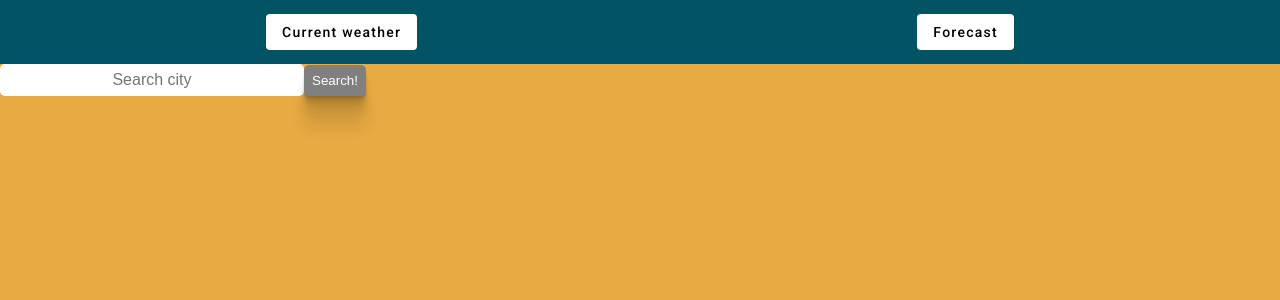
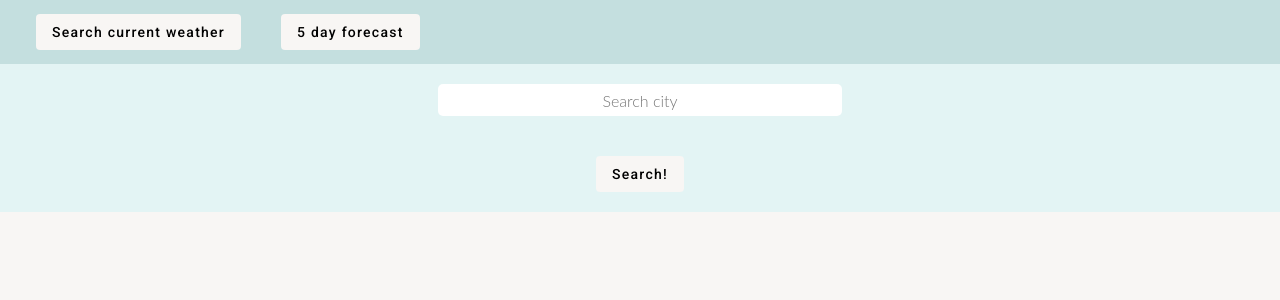
Before and after one commit to lorenclukas/Weather-App, an Angular app in the folder WeatherApp/: page / in a window 1280 px wide. Shown: the top 300 px of the page. Built offline with nearby package versions, Linux system fonts and the light colour scheme.

Commit message:
beta version 0.1

```diff
--- a/WeatherApp/src/app/app.component.html
+++ b/WeatherApp/src/app/app.component.html
@@ -1,6 +1,6 @@
 <mat-toolbar>
-  <button mat-flat-button routerLink="">Current weather</button>
-  <button mat-flat-button routerLink="/forecast">Forecast</button>
+  <button mat-flat-button routerLink="">Search current weather</button>
+  <button mat-flat-button routerLink="/forecast">5 day forecast</button>
 </mat-toolbar>
 
 <router-outlet></router-outlet>
--- a/WeatherApp/src/app/app.component.scss
+++ b/WeatherApp/src/app/app.component.scss
@@ -1,10 +1,10 @@
 @import "../styles/styles.scss";
 
 .mat-toolbar {
-  background-color: $pallete-navy;
+  background-color: #c4dfdf;
+
+  .mdc-button {
+    background-color: #f8f6f4;
+    margin: 20px;
+  }
 }
-
-.mdc-button {
-  background-color: $pallete-yellow;
-  margin: auto;
-}
--- a/WeatherApp/src/app/components/current-weather/current-weather.component.html
+++ b/WeatherApp/src/app/components/current-weather/current-weather.component.html
@@ -6,7 +6,8 @@
     name="city"
     required
   />
-  <button type="submit">Search!</button>
+
+  <button mat-flat-button type="submit">Search!</button>
 </form>
 
 <div *ngIf="weatherData" class="container">
--- a/WeatherApp/src/app/components/current-weather/current-weather.component.scss
+++ b/WeatherApp/src/app/components/current-weather/current-weather.component.scss
@@ -1,7 +1,7 @@
 @import "../../../styles/styles.scss";
 
 .container {
-  background-color: #f8f1f1;
+  background-color: #d2e9e9;
   padding: 20px;
   border-radius: 5px;
   box-shadow: rgba(0, 0, 0, 0.1) 0px 4px 12px;
@@ -9,6 +9,7 @@
   width: 400px;
   justify-content: space-between;
   margin: auto;
+  margin-top: 30px;
   transition: 0.5s;
 }
 
@@ -54,12 +55,14 @@
 
 input {
   border: none;
-  margin: auto;
-  width: 300px;
+  margin: 20px;
+  width: 400px;
   text-align: center;
   font-size: 16px;
   border-radius: 5px;
   height: 30px;
+  font-family: "Lato", sans-serif;
+  font-weight: 300;
 }
 
 .location {
@@ -72,28 +75,15 @@ input {
 .country {
   margin-right: 10px;
 }
-
-button {
-  border: none;
-  padding: 8px;
-  background-color: gray;
-  color: white;
-  border-radius: 5px;
-  box-shadow: rgba(0, 0, 0, 0.09) 0px 2px 1px, rgba(0, 0, 0, 0.09) 0px 4px 2px,
-    rgba(0, 0, 0, 0.09) 0px 8px 4px, rgba(0, 0, 0, 0.09) 0px 16px 8px,
-    rgba(0, 0, 0, 0.09) 0px 32px 16px;
-  transition: 0.5s;
-}
-
-button:hover {
-  transition: 0.5s;
-  cursor: pointer;
-  box-shadow: rgba(0, 0, 0, 0.07) 0px 1px 2px, rgba(0, 0, 0, 0.07) 0px 2px 4px,
-    rgba(0, 0, 0, 0.07) 0px 4px 8px, rgba(0, 0, 0, 0.07) 0px 8px 16px,
-    rgba(0, 0, 0, 0.07) 0px 16px 32px, rgba(0, 0, 0, 0.07) 0px 32px 64px;
+.mdc-button {
+  background-color: #f8f6f4;
+  margin: 20px;
 }
 
 form {
   margin: auto;
   align-items: center;
+  display: flex;
+  flex-direction: column;
+  background-color: #e3f4f4;
 }
--- a/WeatherApp/src/app/components/current-weather/current-weather.component.ts
+++ b/WeatherApp/src/app/components/current-weather/current-weather.component.ts
@@ -1,5 +1,6 @@
 import { Component } from '@angular/core';
-import { WeatherService } from 'src/app/services/weather.service';
+import { WeatherService } from 'src/app/services/weather/weather.service';
+import { WeatherDataService } from 'src/app/services/weather-data/weather-data.service';
 
 @Component({
   selector: 'app-current-weather',
@@ -11,14 +12,19 @@ export class CurrentWeatherComponent {
   weatherData: any = null;
   cityData: any = null;
 
-  constructor(private weatherService: WeatherService) {}
+  constructor(
+    private weatherService: WeatherService,
+    private weatherDataService: WeatherDataService
+  ) {}
 
   searchCity() {
     this.weatherService.searchCity(this.cityName).subscribe({
       next: (data) => {
         if (data.length > 0) {
+          console.log(data);
           const { lat, lon } = data[0];
           this.cityData = data[0];
+          this.weatherDataService.setCityData(data[0]);
           this.getWeatherData(lat, lon);
         } else {
           console.log('City not found');
@@ -35,6 +41,7 @@ export class CurrentWeatherComponent {
       next: (data) => {
         this.weatherData = data;
         console.log(this.weatherData);
+        this.weatherDataService.setWeatherData(data);
       },
       error: (error) => {
         console.log('Error occurred while fetching weather data');
--- a/WeatherApp/src/app/components/forecast/forecast.component.html
+++ b/WeatherApp/src/app/components/forecast/forecast.component.html
@@ -1,4 +1,5 @@
 {{ getForecast() }}
+<h3 *ngIf="cityData">5 day forecast of {{ cityData.name }}</h3>
 <div class="container">
   <div *ngFor="let forecast of forecastFiveDays" class="tiles">
     <div class="tile">
--- a/WeatherApp/src/app/components/forecast/forecast.component.scss
+++ b/WeatherApp/src/app/components/forecast/forecast.component.scss
@@ -1,5 +1,5 @@
 .tile {
-  background-color: #f8f1f1;
+  background-color: #d2e9e9;
   border-radius: 5px;
   margin: 20px;
   box-shadow: rgba(0, 0, 0, 0.1) 0px 4px 12px;
@@ -47,3 +47,16 @@ img {
   font-weight: 300;
   font-size: 14px;
 }
+
+h3 {
+  background-color: #e3f4f4;
+  font-family: "Lato", sans-serif;
+  font-weight: 300;
+  font-size: 14px;
+  margin: auto;
+  align-self: center;
+  display: flex;
+  justify-content: center;
+  font-size: 20px;
+  height: 30px;
+}
--- a/WeatherApp/src/app/components/forecast/forecast.component.ts
+++ b/WeatherApp/src/app/components/forecast/forecast.component.ts
@@ -1,15 +1,23 @@
-import { Component, Input } from '@angular/core';
+import { Component, OnInit } from '@angular/core';
+import { WeatherDataService } from '../../services/weather-data/weather-data.service';
 
 @Component({
   selector: 'app-forecast',
   templateUrl: './forecast.component.html',
   styleUrls: ['./forecast.component.scss'],
 })
-export class ForecastComponent {
-  cityName = '';
+export class ForecastComponent implements OnInit {
+  forecastData: any;
+  forecastFiveDays: any[] = [];
+  cityData: any;
 
-  @Input() forecastData: any;
-  forecastFiveDays: any[] = [];
+  constructor(private weatherDataService: WeatherDataService) {}
+
+  ngOnInit() {
+    this.forecastData = this.weatherDataService.getWeatherData();
+    this.getForecast();
+    this.cityData = this.weatherDataService.getCityData();
+  }
 
   getForecast() {
     this.forecastFiveDays = [];
--- /dev/null
+++ b/WeatherApp/src/app/services/weather-data/weather-data.service.ts
@@ -0,0 +1,25 @@
+import { Injectable } from '@angular/core';
+
+@Injectable({
+  providedIn: 'root',
+})
+export class WeatherDataService {
+  private weatherData: any = null;
+  private cityData: any = null;
+
+  setWeatherData(data: any) {
+    this.weatherData = data;
+  }
+
+  getWeatherData() {
+    return this.weatherData;
+  }
+
+  setCityData(data: any) {
+    this.cityData = data;
+  }
+
+  getCityData() {
+    return this.cityData;
+  }
+}
--- a/WeatherApp/src/styles.scss
+++ b/WeatherApp/src/styles.scss
@@ -8,5 +8,5 @@ body {
 body {
   margin: 0;
   font-family: Roboto, "Helvetica Neue", sans-serif;
-  background-color: $pallete-yellow;
+  background-color: #f8f6f4;
 }
```
Also changed, not shown: WeatherApp/src/app/services/weather/weather.service.ts (renamed from WeatherApp/src/app/services/weather.service.ts), 2 other files (tests, documents, lock files or other folders).
